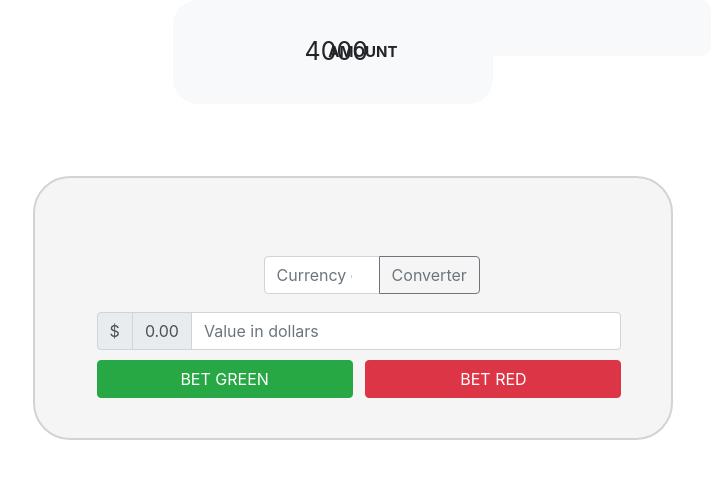
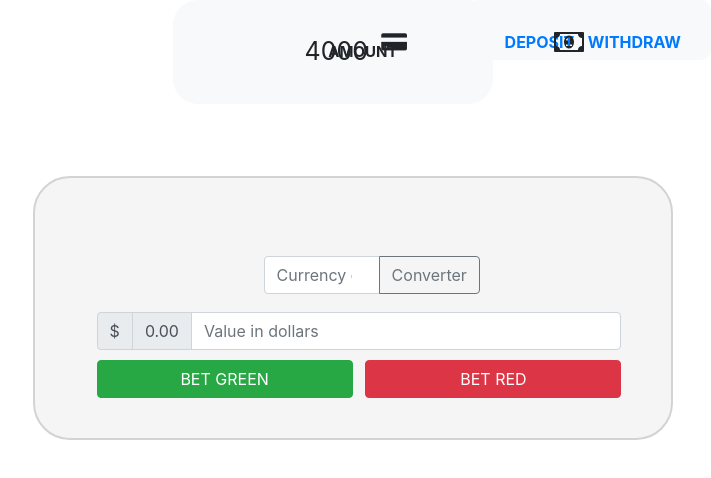
Before and after one commit to TiagoHSF/LuckyRoulette-Bets, an Angular app: page / in a window 1280 px wide. Shown: the top 478 px of the page, without its empty margins (569-1280 px from the left). Built offline with nearby package versions, Linux system fonts and the light colour scheme.

Commit message:
FAS FA ICONS and actions position

```diff
--- a/src/app/bet/bet.component.html
+++ b/src/app/bet/bet.component.html
@@ -1,5 +1,8 @@
 <link rel="stylesheet" href="https://stackpath.bootstrapcdn.com/bootstrap/4.1.3/css/bootstrap.min.css"
   integrity="sha384-MCw98/SFnGE8fJT3GXwEOngsV7Zt27NXFoaoApmYm81iuXoPkFOJwJ8ERdknLPMO" crossorigin="anonymous">
+  <link rel="stylesheet" href="https://cdnjs.cloudflare.com/ajax/libs/font-awesome/4.7.0/css/font-awesome.min.css">
+
+  <head><script src="https://kit.fontawesome.com/f10cdc4120.js" crossorigin="anonymous"></script></head>
 
   <nav class="pattern-nav navbar navbar-light bg-light">
       <span class="pattern-amount-money">{{amount}}</span>
@@ -7,6 +10,10 @@
   </nav>
 
   <span class="actions navbar navbar-light bg-light">
+    <span><i class="fa fa-credit-card-alt" style="font-size: 20px; position: absolute; top: 32px; right: 304px;" aria-hidden="true"></i></span>
+    <a style="font-weight: 700" href="">DEPOSIT</a>
+    <span><i style="font-size: 28px; position: absolute; top: 28px; right: 127px;" class="fa fa-money" aria-hidden="true"></i></span>
+    <a style="font-weight: 700;" href="">WITHDRAW</a>
   </span>
 
   <span class="pattern-border-nav navbar navbar-light bg-light">
--- a/src/app/bet/bet.component.scss
+++ b/src/app/bet/bet.component.scss
@@ -62,6 +62,7 @@
 }
 
 .actions {
+    padding: 30px;
     position: absolute;
     width: 19%;
     height: 7%;
--- a/src/app/bet/bet.component.ts
+++ b/src/app/bet/bet.component.ts
@@ -8,14 +8,10 @@ import 'sweetalert2/src/sweetalert2.scss'
   styleUrls: ['./bet.component.scss']
 })
 export class BetComponent implements OnInit {
-  amount: number;
-  green: number;
-  red: number;
+
+  amount: number = 4000;
 
   constructor() {
-    this.amount = 4000;
-    this.green = -50;
-    this.red = 100;
   }
 
 
```
